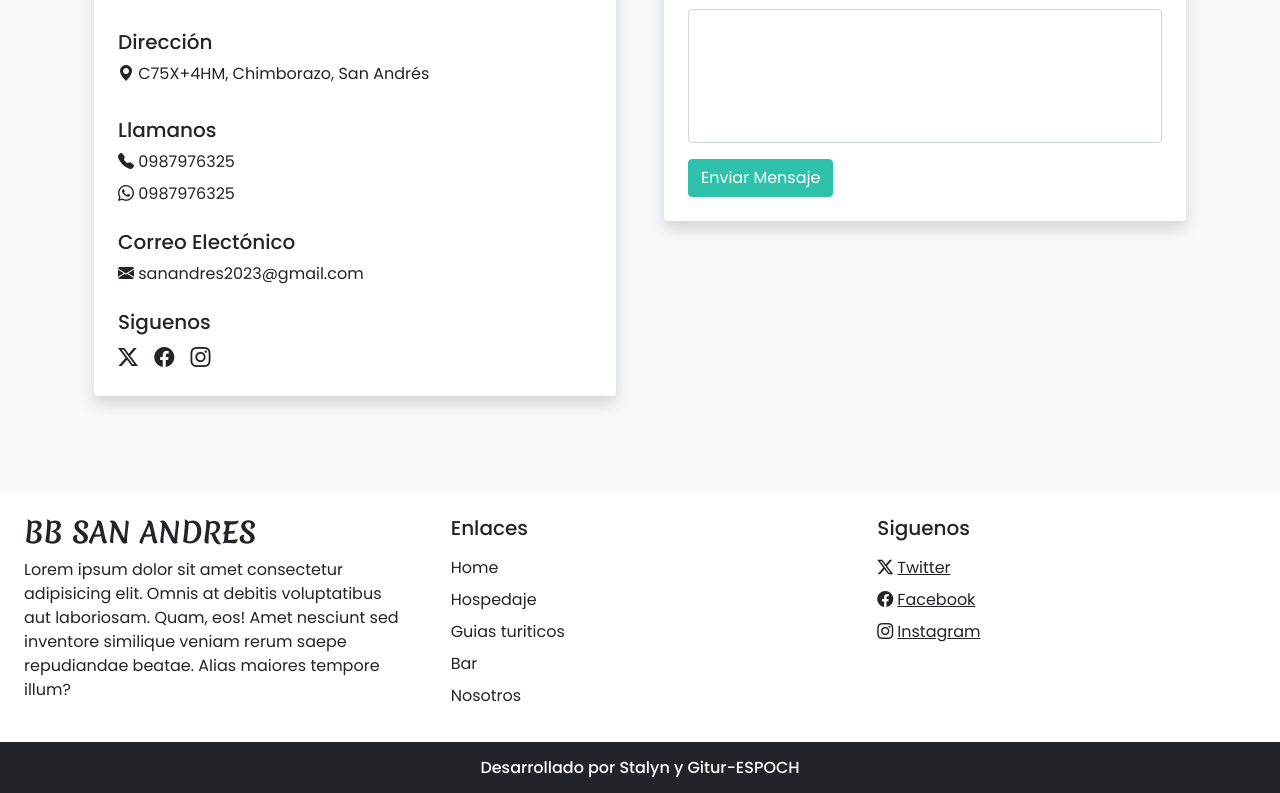
After one commit to YaibeehBA/SanAndres, a PHP site: page /contactanos.php in a window 1280 px wide. The commit adds this page. Shown: the part 621-1414 px from the top of the page. Run offline with PHP 8.4, Linux system fonts and the light colour scheme.

Commit message:
diseño de contactanos.php

```diff
--- /dev/null
+++ b/contactanos.php
@@ -0,0 +1,100 @@
+<!DOCTYPE html>
+<html lang="en">
+
+<head>
+    <meta charset="UTF-8">
+    <meta name="viewport" content="width=device-width, initial-scale=1.0">
+    <title>San Andres - Contactanos</title>
+    <?php require('inc/links.php') ?>
+
+</head>
+
+<body class="bg-light">
+    <?php require('inc/header.php') ?>
+
+    <div class="my-5 px-4">
+        <h2 class="fw-bold h-font text-center">Contáctanos </h2>
+        <div class="h-line bg-dark"></div>
+        <p class="text-center mt-3">
+            Lorem ipsum dolor sit amet, consectetur adipisicing elit.
+            Asperiores aperiam ut numquam <br> alias labore cum culpa earum sit, minima excepturi.
+        </p>
+    </div>
+
+    <div class="container">
+        <div class="row">
+            <div class="col-lg-6 col-md-6 mb-5 px-4">
+                <div class="bg-white rounded shadow p-4  ">
+                    <iframe class="w-100 rounded mb-4" height="320 px"
+                        src="https://www.google.com/maps/embed?pb=!1m18!1m12!1m3!1d15953.109267514472!2d-78.71090427065312!3d-1.5924905247142362!2m3!1f0!2f0!3f0!3m2!1i1024!2i768!4f13.1!3m3!1m2!1s0x91d309a715b9857f%3A0x3acc2e14ff31a9c8!2sSan%20Andr%C3%A9s!5e0!3m2!1ses-419!2sec!4v1697568164714!5m2!1ses-419!2sec"
+                        loading="lazy" referrerpolicy="no-referrer-when-downgrade"></iframe>
+                    <h5>Dirección</h5>
+                    <a href="https://maps.app.goo.gl/jqb7AXAz5i8qETMAA" target="_blank"
+                        class="d-inline-block text-decoration-none text-dark mb-2">
+                        <i class="bi bi-geo-alt-fill"></i>
+                        C75X+4HM, Chimborazo, San Andrés
+                    </a>
+                    <h5 class="mt-4">Llamanos </h5>
+                    <a href="tel: 0987976325 " class="d-inline-block mb-2 text-decoration-none text-dark">
+                        <i class="bi bi-telephone-fill"></i>
+                        0987976325
+                    </a>
+                    <br>
+                    <a href="tel: 0987976325 " class="d-inline-block  text-decoration-none text-dark">
+                        <i class="bi bi-whatsapp"></i>
+                        0987976325
+                    </a>
+                    <h5 class="mt-4">Correo Electónico</h5>
+                    <a href="mailto: sanandres2023@gmail.com" class="d-inline-block  text-decoration-none text-dark">
+                        <i class="bi bi-envelope-fill"></i> sanandres2023@gmail.com</a>
+
+                    <h5 class="mt-4">Siguenos </h5>
+                    <a href="# " class="d-inline-block text-dark fs-5 me-2">
+                        <i class="bi bi-twitter-x me-1"></i>
+                    </a>
+
+                    <a href="# " class="d-inline-block  text-dark fs-5 me-2">
+                        <i class="bi bi-facebook me-1"></i>
+                    </a>
+
+                    <a href="# " class="d-inline-block  text-dark fs-5 ">
+                        <i class="bi bi-instagram me-1"></i>
+
+                    </a>
+                </div>
+            </div>
+            <div class="col-lg-6 col-md-6 px-4">
+                <div class="bg-white rounded shadow p-4 ">
+                    <form>
+                        <h5>Enviar mensaje</h5>
+                        <div class="mt-3">
+                            <label class="form-label" style="font-weight: 500;">Nombre</label>
+                            <input type="text" class="form-control shadow-none">
+                        </div>
+                        <div class="mt-3">
+                            <label class="form-label" style="font-weight: 500;">Correo Electrónico</label>
+                            <input type="email" class="form-control shadow-none">
+                        </div>
+                        <div class="mt-3">
+                            <label class="form-label" style="font-weight: 500;">Asunto</label>
+                            <input type="text" class="form-control shadow-none">
+                        </div>
+                        <div class="mt-3">
+                            <label class="form-label" style="font-weight: 500;">Mensaje</label>
+                            <textarea class="form-control shadow-none" rows="5" style="resize:none;"></textarea>
+                        </div>
+                        <button type="submit" class="btn custon-bg text-white mt-3 ">Enviar Mensaje</button>
+
+                    </form>
+                </div>
+            </div>
+
+        </div>
+    </div>
+
+    <!-- footer-->
+    <?php require('inc/footer.php') ?>
+
+</body>
+
+</html>
--- a/inc/header.php
+++ b/inc/header.php
@@ -20,7 +20,7 @@
                         <a class="nav-link me-2" href="#">Bar</a>
                     </li>
                     <li class="nav-item">
-                        <a class="nav-link me-2" href="#">Contáctanos</a>
+                        <a class="nav-link me-2" href="contactanos.php">Contáctanos</a>
                     </li>
                     <li class="nav-item">
                         <a class="nav-link " href="nosotros.php">Nosotros</a>
```
Also changed, not shown: index.php (+28 -0 lines).
